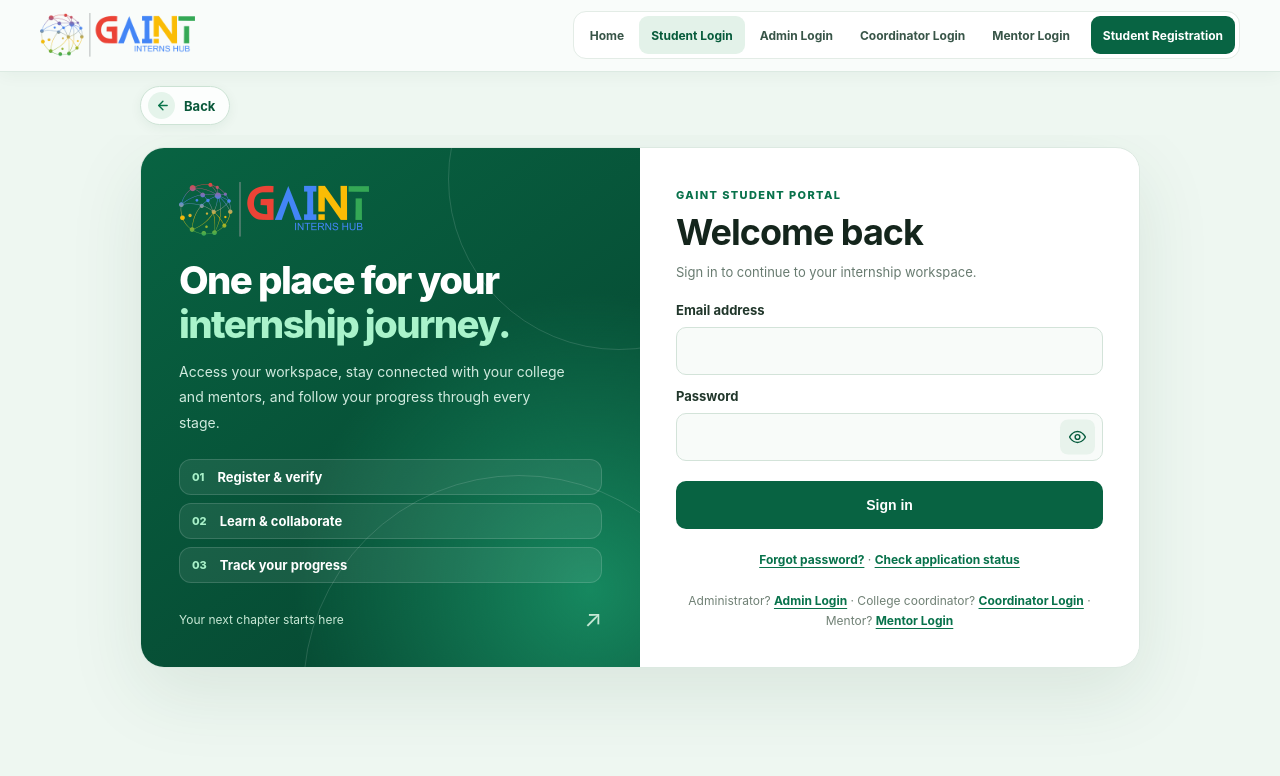
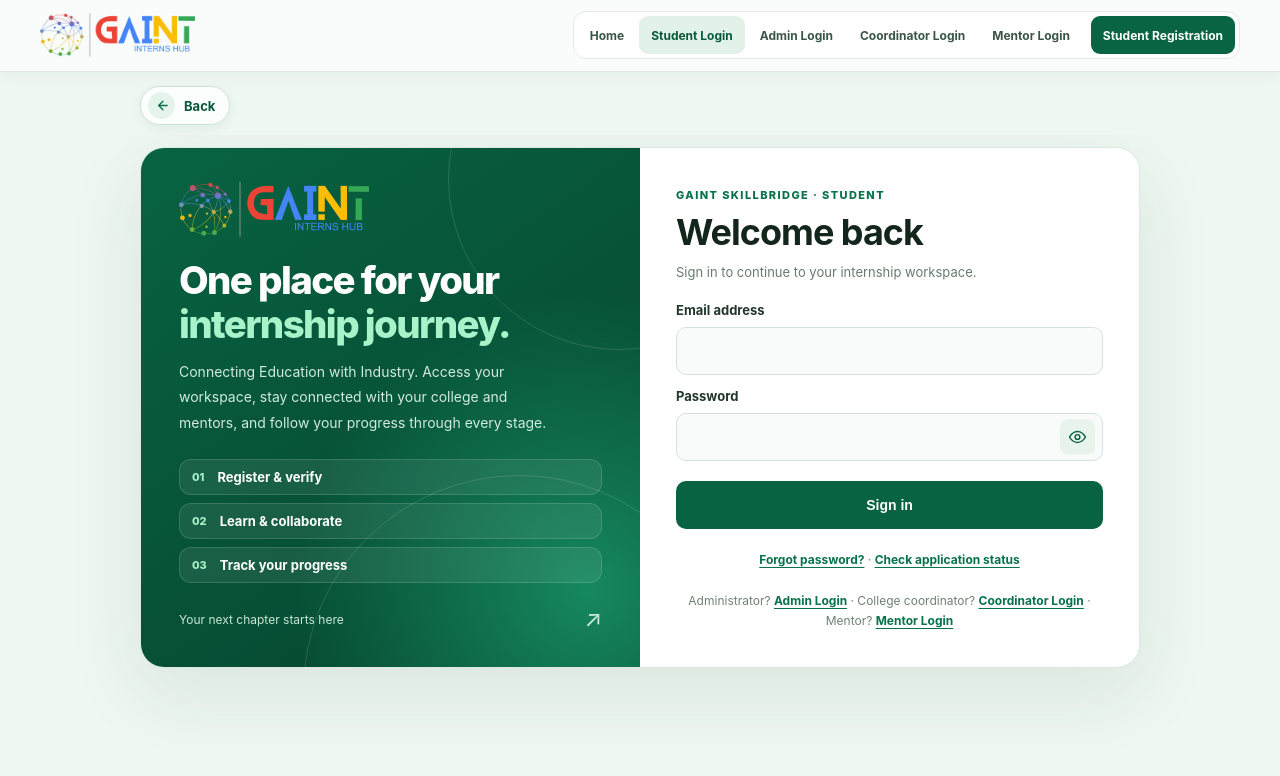
Before and after one commit to cloutgaint/InternsManagement, a Next.js app in the folder frontend/: page /login in a window 1280 px wide. Shown: the top 776 px of the page. Built offline with nearby package versions, Linux system fonts and the light colour scheme; no server answers.

Commit message:
brand: rename visible internship portal to GAINT SkillBridge

```diff
--- a/frontend/modules/auth/LoginPage.js
+++ b/frontend/modules/auth/LoginPage.js
@@ -90,10 +90,10 @@ export default function LoginPage() {
     }
   }
   return (
-    <main className="auth-shell auth-login-shell premium-login-shell"><div className="premium-login-layout"><aside className="premium-login-story"><div className="premium-login-story-inner"><div className="premium-login-brand"><img src="/Interns-logo.png" alt="GAINT Interns Hub" /></div><h2>One place for your <em>internship journey.</em></h2><p>Access your workspace, stay connected with your college and mentors, and follow your progress through every stage.</p><div className="premium-login-story-steps"><div><span>01</span><strong>Register &amp; verify</strong></div><div><span>02</span><strong>Learn &amp; collaborate</strong></div><div><span>03</span><strong>Track your progress</strong></div></div><div className="premium-login-story-foot">Your next chapter starts here <span aria-hidden="true">↗</span></div></div></aside>
+    <main className="auth-shell auth-login-shell premium-login-shell"><div className="premium-login-layout"><aside className="premium-login-story"><div className="premium-login-story-inner"><div className="premium-login-brand"><img src="/Interns-logo.png" alt="GAINT SkillBridge" /></div><h2>One place for your <em>internship journey.</em></h2><p>Connecting Education with Industry. Access your workspace, stay connected with your college and mentors, and follow your progress through every stage.</p><div className="premium-login-story-steps"><div><span>01</span><strong>Register &amp; verify</strong></div><div><span>02</span><strong>Learn &amp; collaborate</strong></div><div><span>03</span><strong>Track your progress</strong></div></div><div className="premium-login-story-foot">Your next chapter starts here <span aria-hidden="true">↗</span></div></div></aside>
       <section className="auth-panel auth-login-panel premium-login-panel">
         <div className="auth-brand">
-          <span className="eyebrow">{adminMode?"GAINT ADMIN PORTAL":collegeMode?"COLLEGE COORDINATOR PORTAL":mentorMode?"GAINT MENTOR PORTAL":"GAINT STUDENT PORTAL"}</span>
+          <span className="eyebrow">{adminMode?"GAINT SKILLBRIDGE · ADMIN":collegeMode?"GAINT SKILLBRIDGE · COORDINATOR":mentorMode?"GAINT SKILLBRIDGE · MENTOR":"GAINT SKILLBRIDGE · STUDENT"}</span>
           <h1>{mfa ? "Secure verification" : adminMode ? "Admin sign in" : collegeMode ? "College coordinator sign in" : mentorMode ? "Mentor sign in" : "Welcome back"}</h1>
           <p>
             {mfa
```
